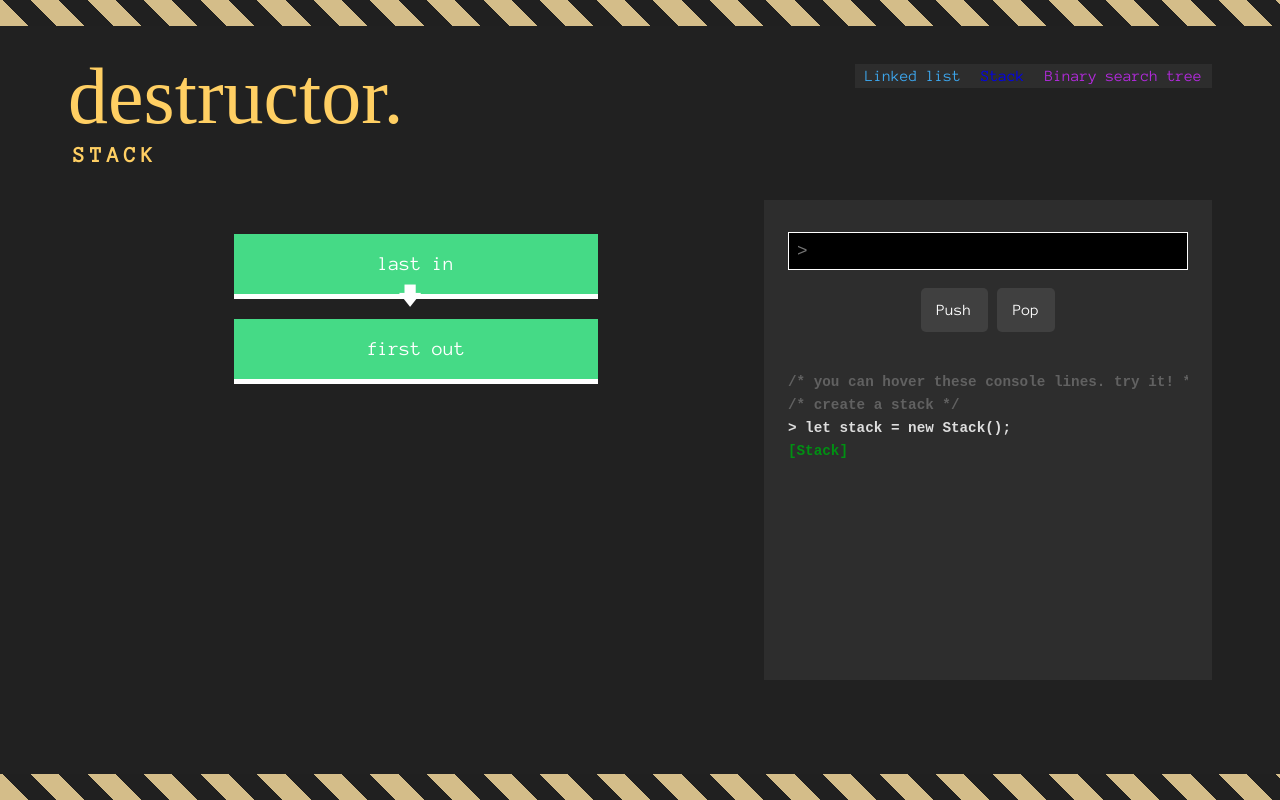
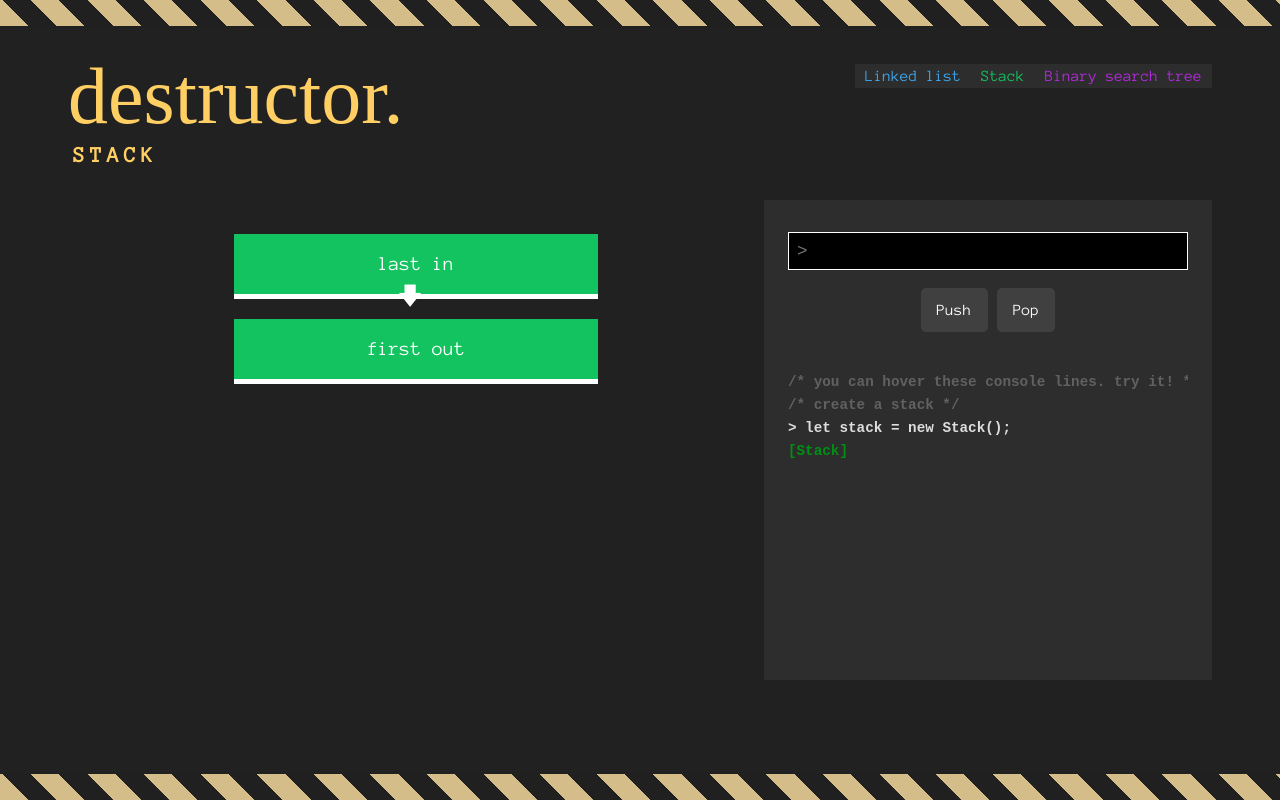
Before and after one commit to andre-kw/destructor, a React (Create React App) app: page /structure/stack in a window 1280 px wide. Built offline with nearby package versions, Linux system fonts and the light colour scheme; a web font is replaced by a local one.

Commit message:
changed colors

```diff
--- a/src/components/App.css
+++ b/src/components/App.css
@@ -63,6 +63,7 @@ nav a:hover {
 
 .nav-ll { color: #3da8f0 }
 .nav-bst { color: #b32add }
+.nav-stack { color: #12c35f }
 
 h1 {
   margin: .5em 0 0 0;
--- a/src/routes/StackPage.css
+++ b/src/routes/StackPage.css
@@ -10,7 +10,7 @@
   min-width: 50%;
   max-width: 10em;
   position: relative;
-  background-color: #45da86;
+  background-color: #12c35f;
   color: #fff;
   cursor: pointer;
   word-break: break-all;
```
